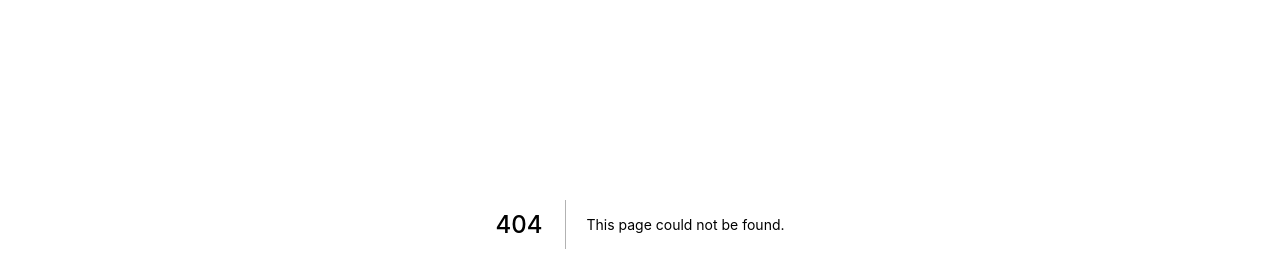
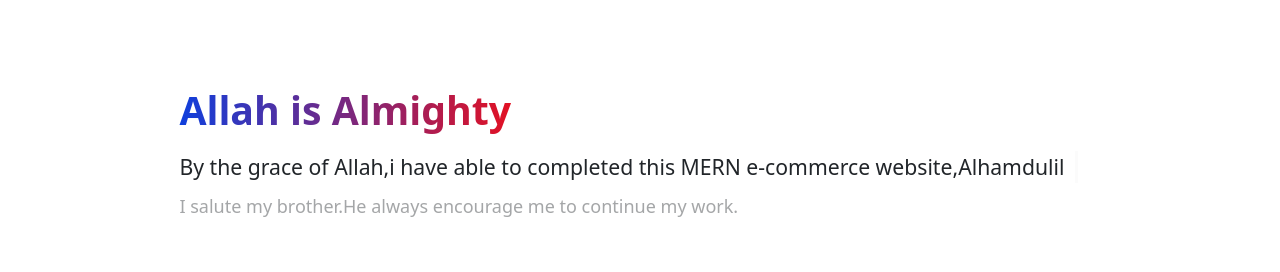
Before and after one commit to Fatin-Shahriare-Sium/nextjs-e-commerce, a Next.js app: page /credit in a window 1280 px wide. Before the commit this address had no page. Shown: the part 312-584 px from the top of the page. Built offline with nearby package versions, Linux system fonts and the light colour scheme.

Commit message:
alhamdulillah,completed mern stack e-commerce website by the grace of Allah.It takes almost 1 month and 7 days,#allahisalmighty

```diff
--- a/component/carted-offcanvas.jsx
+++ b/component/carted-offcanvas.jsx
@@ -1,5 +1,4 @@
 import React, { useEffect, useState } from 'react'
-import { connect, useSelector } from 'react-redux'
 import Cart from './cart'
 import Dollar from './dollar'
 import StripeCheckout from 'react-stripe-checkout';
--- a/component/navbar2.jsx
+++ b/component/navbar2.jsx
@@ -1,23 +1,30 @@
 import arrow from '../assets/arrow.svg'
 import Link from 'next/link'
-const Navbar2 = ({handleCategory}) => {
+const Navbar2 = ({ handleCategory }) => {
     return (
         <div id='navbar2' className='navbar2'>
-            <div onClick={()=>handleCategory()} className="navbar2-category">
+            <div onClick={() => handleCategory()} className="navbar2-category">
                 <p>Category</p>
                 <img src={arrow} alt="" />
             </div>
             <Link href="/search">
-            <div className='navbar2-all'>
-                <p>All products</p>
-            </div>
+                <div className='navbar2-all'>
+                    <p>All products</p>
+                </div>
             </Link>
             <div className="navbar2-help">
                 <p>Help</p>
             </div>
+
             <div className="navbar2-contact">
                 <p>Contact</p>
             </div>
+
+            <Link href='/credit'>
+                <div className="navbar2-contact">
+                    <p>Credit</p>
+                </div>
+            </Link>
         </div>
     )
 }
--- a/pages/checkout.js
+++ b/pages/checkout.js
@@ -8,7 +8,6 @@ import useUrl from '../component/hooks/useUrl'
 import Link from 'next/link.js'
 import { useData } from '../store'
 // import the stylesheet
-import 'react-step-progress/dist/index.css';
 import OrderSummery from '../component/order-summery'
 import CartedProductShower from '../component/carted-product-shower'
 import PaymentController from '../component/payment-controller'
--- /dev/null
+++ b/pages/credit.js
@@ -0,0 +1,15 @@
+import React from 'react'
+
+const Text = () => {
+    return (
+        <div className='text-div'>
+            <div className='text-wrapper'>
+                <p className='text-1'>Allah is Almighty</p>
+                <p className='text-2'>By the grace of Allah,i have able to completed this MERN e-commerce website,Alhamdulillah.</p>
+                <p className='text-3'>I salute my brother.He always encourage me to continue my work.</p>
+            </div>
+        </div>
+    )
+}
+
+export default Text
--- a/styles/signup.css
+++ b/styles/signup.css
@@ -26,3 +26,110 @@
     font-weight: 700;
     color: #ffffff;
 }
+/* text css */
+.text-div{
+    display: flex;
+    justify-content: center;
+    align-items: center;
+    height: 83vh;
+    flex-direction: column;
+}
+.text-wrapper{
+    overflow: hidden;
+    position: relative;
+    padding: 13px;
+    /* animation: text 3s ease; */
+}
+.text-wrapper::before{
+    content: '';
+    position: absolute;
+    background-color: rgb(5, 5, 5);
+    top: 0;
+    height: 100%;
+    width: 100%;
+    z-index: 39;
+    right: 0%;
+    animation: text 2.7s forwards;
+}
+/* .text-wrapper:hover{
+    width: max-content;
+} */
+.text-1{
+    font-size: 3.7rem;
+    font-weight: 700;
+    background: linear-gradient(to right,#0f3fdd,#e21123);
+    width: max-content;
+	-webkit-background-clip: text;
+	-webkit-text-fill-color: transparent;
+
+}
+.text-2{
+    font-size: 2rem;
+    font-weight: 500;
+    max-width: max-content;
+    position: relative;
+}
+.text-2::before{
+    content: '';
+    position: absolute;
+    height: 100%;
+    width: 100%;
+    background-color: #ffffff;
+    animation: typewriter 2.7s steps(27) 2.8s forwards;
+    left: 0;
+}
+.text-2::after{
+    content: '';
+    position: absolute;
+    left: 1%;
+    opacity: 1;
+    height: 100%;
+    border-right: 3px solid rgb(14, 14, 14);
+    animation: typewriter 2.7s steps(35) 2.8s forwards,
+    flashing .7s infinite;
+}
+
+.text-3{
+    font-size: 1.7rem;
+    font-weight: 500;
+    opacity: 0;
+    animation: riser 2.3s 4.7s forwards;
+}
+@keyframes text {
+   to{
+       right: 100%;
+   }
+}
+
+@keyframes typewriter{
+
+    to{
+        left: 100%;
+
+    }
+}
+
+@keyframes flashing{
+
+    to{
+        opacity: 0;
+    }
+}
+
+@keyframes riser {
+    0%{
+        opacity: 0;
+    }
+    25%{
+        opacity: .25;
+    }
+    50%{
+        opacity: .50;
+    }
+    75%{
+         opacity: .75;
+    }
+    100%{
+        opacity: 1;
+    }
+}
```
Also changed, not shown: component/login.jsx (+12 -13 lines).
